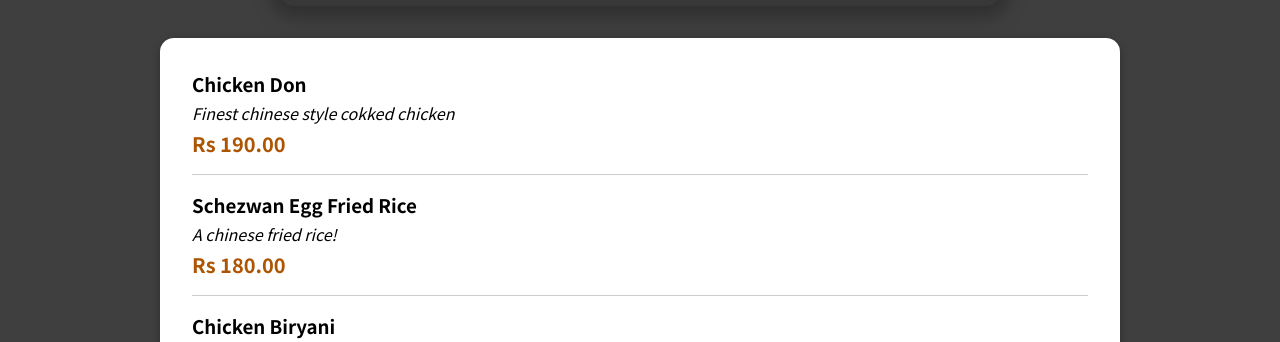
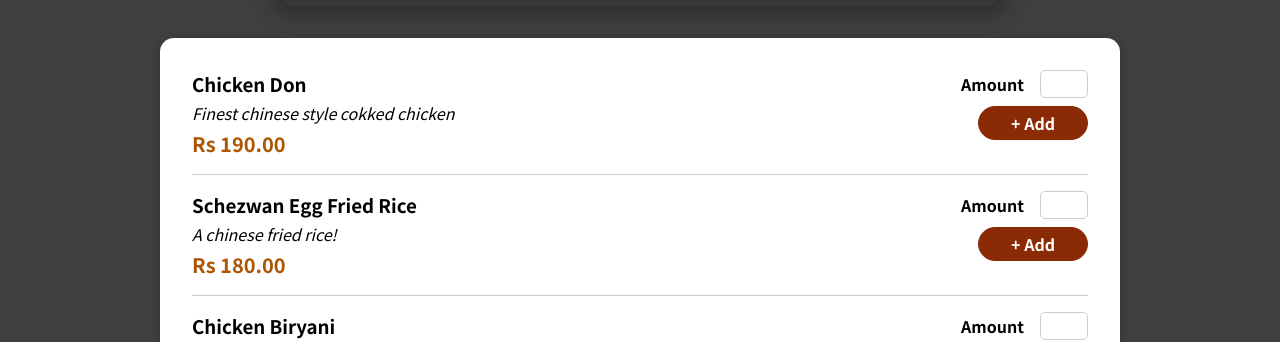
Before and after one commit to SourabhK0625/React-Projects, a React (Create React App) app: page / in a window 1280 px wide. Shown: the part 467-809 px from the top of the page. Built offline with nearby package versions, Linux system fonts and the light colour scheme.

Commit message:
Adding into cart

```diff
--- a/src/components/Meals/MealItem/MealItem.js
+++ b/src/components/Meals/MealItem/MealItem.js
@@ -1,4 +1,6 @@
+import MealItemForm from './MealItemForm';
 import classes from './MealItem.module.css';
+
 
 const MealItem = props =>{
     const price = `Rs ${props.price.toFixed(2)}`
@@ -8,7 +10,9 @@
             <div className={classes.description}>{props.description}</div>
             <div className={classes.price}>{price}</div>
         </div>
-        <div></div>
+        <div>
+            <MealItemForm />
+        </div>
     </li>
 };
 export default MealItem;
--- a/src/components/Meals/MealItem/MealItemForm.js
+++ b/src/components/Meals/MealItem/MealItemForm.js
@@ -0,0 +1,20 @@
+import Input from '../../UI/Input';
+import classes from './MealItemForm.module.css';
+
+const MealItemForm = props =>
+{
+    return <form className={classes.form}>
+        <Input
+        label="Amount"
+        input={{
+            id:'amount',
+            type:'number',
+            min:'1',
+            max:'5',
+            step:'1',
+            defaultValue:'0 '
+        }} />
+        <button>+ Add</button>
+    </form>
+};
+export default MealItemForm;
--- /dev/null
+++ b/src/components/Meals/MealItem/MealItemForm.module.css
@@ -0,0 +1,20 @@
+.form {
+    text-align: right;
+  }
+
+  .form button {
+    font: inherit;
+    cursor: pointer;
+    background-color: #8a2b06;
+    border: 1px solid #8a2b06;
+    color: white;
+    padding: 0.25rem 2rem;
+    border-radius: 20px;
+    font-weight: bold;
+  }
+
+  .form button:hover,
+  .form button:active {
+    background-color: #641e03;
+    border-color: #641e03;
+  }
--- /dev/null
+++ b/src/components/UI/Input.js
@@ -0,0 +1,8 @@
+import classes from './Input.module.css';
+const Input = props =>{
+    return <div className={classes.input}>
+        <label htmlFor={props.input.id}>{props.label}</label>
+        <input {...props.input}/>
+    </div>
+};
+export default Input;
--- /dev/null
+++ b/src/components/UI/Input.module.css
@@ -0,0 +1,18 @@
+.input {
+    display: flex;
+    align-items: center;
+    margin-bottom: 0.5rem;
+  }
+
+  .input label {
+    font-weight: bold;
+    margin-right: 1rem;
+  }
+
+  .input input {
+    width: 3rem;
+    border-radius: 5px;
+    border: 1px solid #ccc;
+    font: inherit;
+    padding-left: 0.5rem;
+  }
```
